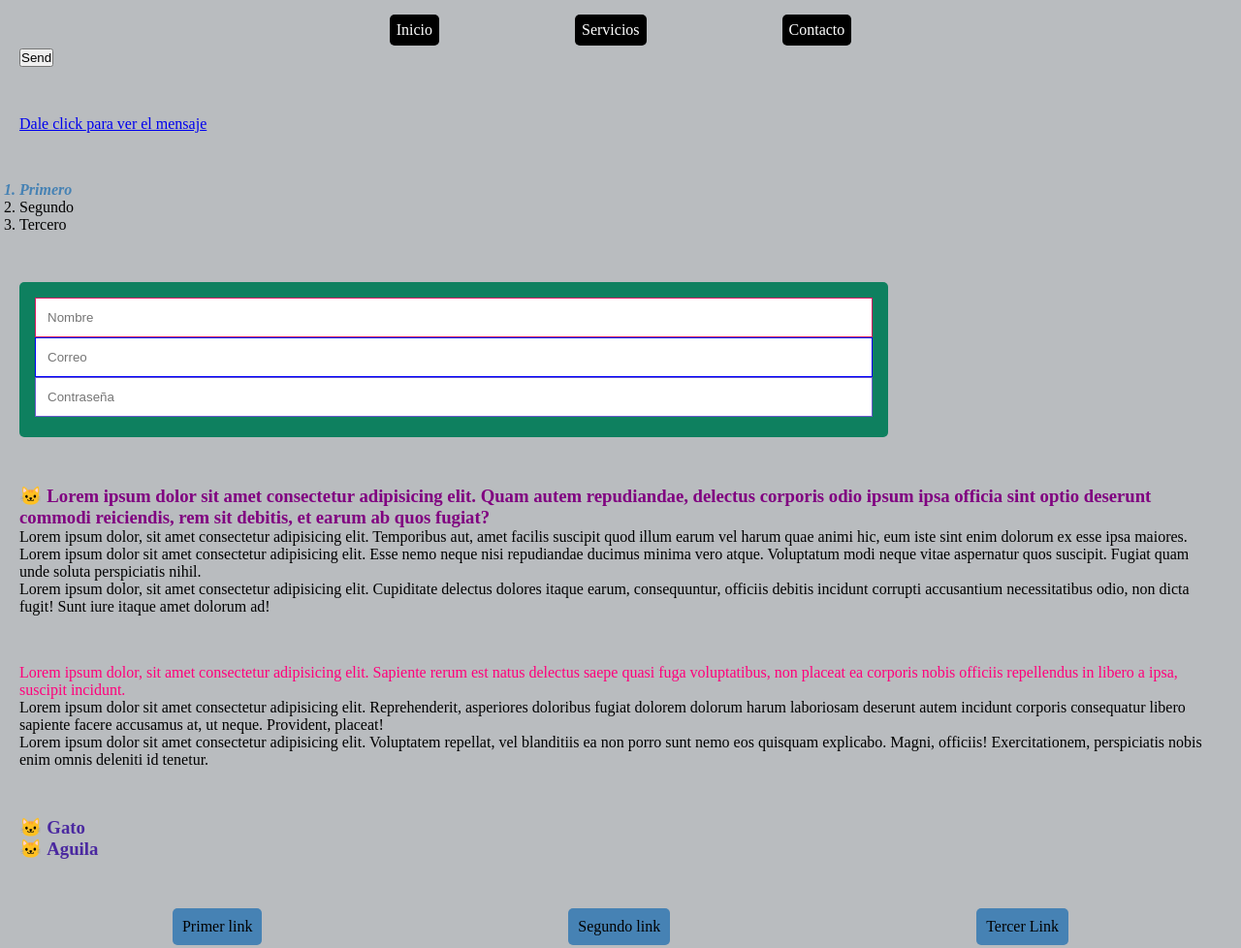
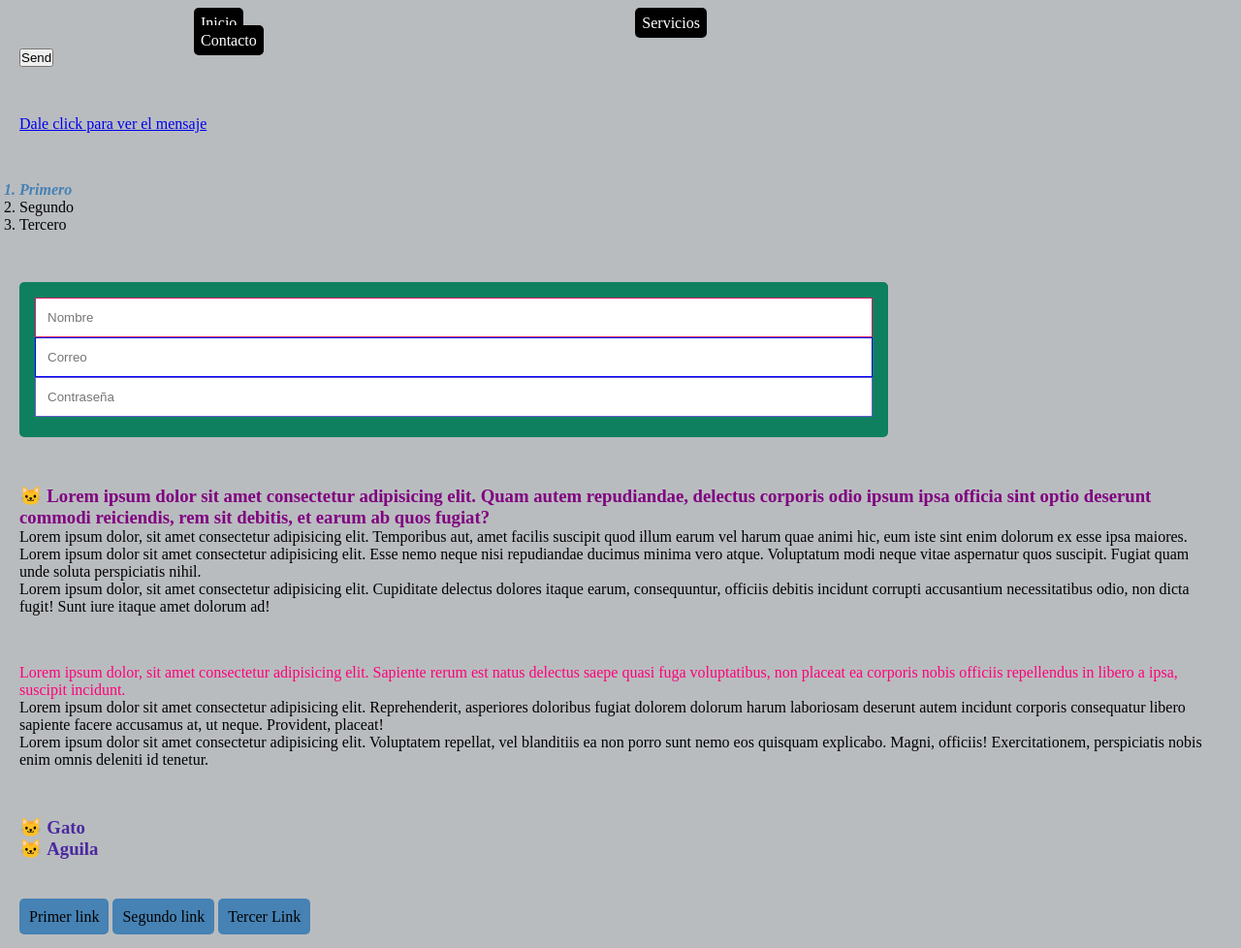
Before and after one commit to DavidXit7/Pseudoclases_CSS, a plain HTML site: page index.html in a window 1280 px wide. Shown: the top 978 px of the page at 97% size. Drawn offline with Linux system fonts and the light colour scheme.

Commit message:
Estilos actualizados y realizados

```diff
--- a/styles.css
+++ b/styles.css
@@ -111,7 +111,7 @@ body {
 }
 
 .ejercicio10 .barradenavegacion {
-    display: flex; /* Usa flexbox para distribuir los elementos hijos en línea */
+    display: block; /* Usa flexbox para distribuir los elementos hijos en línea */
     justify-content: space-around; /* Distribuye espacio equitativamente alrededor de los elementos hijos */
 }
 
@@ -249,20 +249,21 @@ body {
 
 .barra-nav ul {
     color: rgb(0, 0, 0); /* Color del texto negro para los elementos de lista */
-    display: flex; /* Usa flexbox para distribuir los elementos en línea */
+    display: inline-block; /* Usa flexbox para distribuir los elementos en línea */
     justify-content: center; /* Centra horizontalmente los elementos hijos */
     margin: 0; /* Sin margen */
     padding: 0; /* Sin padding */
 }
 
 .barra-nav a {
-    margin: 0 70px; /* Margen horizontal de 70px a cada lado */
+    margin: 0 200px; /* Margen horizontal de 70px a cada lado */
     background-color: rgb(0, 0, 0); /* Fondo negro para los enlaces */
     padding: 7px; /* Padding interno de 7px */
     color: rgb(255, 255, 255); /* Texto blanco */
     text-decoration: solid; /* Subrayado (nota: valor 'solid' no es estándar, probablemente un error) */
     font-weight: 100; /* Fuente muy delgada */
     border-radius: 5px; /* Bordes redondeados de 5px */
+    align-items: center;
 }
 
 .barra-nav a:hover {
```
